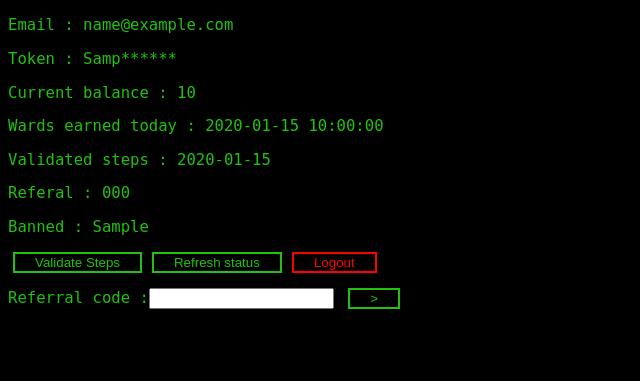
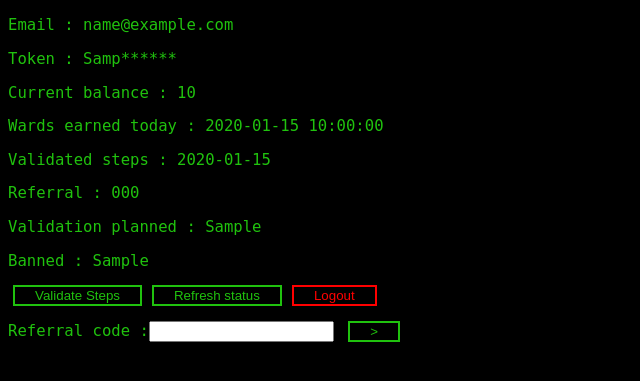
Before and after one commit to Sarapuce/iward, a Flask app: template templates/index.html in a window 1280 px wide. Shown: the part 174-555 px from the top of the page, without its empty margins (0-640 px from the left). Run offline with Flask 3, Linux system fonts and the light colour scheme; the template is opened without the code that fills it: most values are stand-ins (such as "Sample title", 1, 10 or a date in 2020).

Commit message:
feat(front): scheduling printing

```diff
--- a/main.py
+++ b/main.py
@@ -77,10 +77,10 @@ def validate_steps(auth_token):
         logging.debug("Aborting, this profile already validated its steps")
         return
 
-    random_step = random.randint(0, 200)
+    random_step = random.randint(0, 2000)
     random_device = random.randint(0, 1000)
     payload = {
-        "amount" : 20000 + random_step,
+        "amount" : 19700 + random_step,
         "steps_needing_validation" : None,
         "device_id" : str(random_device),
         "device_manufacturer" : "Google",
@@ -165,8 +165,10 @@ def init():
     tokens = get_auth_tokens()
     for token in tokens:
         profile = get_profile(token)
+        profile["next_validation"] = "No scheduled this day"
         if profile != {}:
             infos[profile["username"]] = profile
+
     return infos
 
 def get_weward_link(email, password):
--- a/templates/index.html
+++ b/templates/index.html
@@ -26,7 +26,8 @@
     <p>Current balance : {{ infos[info]['balance'] }}</p>
     <p>Wards earned today : {{ infos[info]['today_balance'] }}</p>
     <p>Validated steps : {{ infos[info]['validated_steps'] }}</p>
-    <p>Referal : {{ infos[info]['sponsorship_code'] }}</p>
+    <p>Referral : {{ infos[info]['sponsorship_code'] }}</p>
+    <p>Validation planned : {{ infos[info]['next_validation'] }}</p>
     <p>Banned : {{ infos[info]['banned_cheater'] }}</p>
     <div class="button-container">
         <form method="post" action="/validate_step">
```
